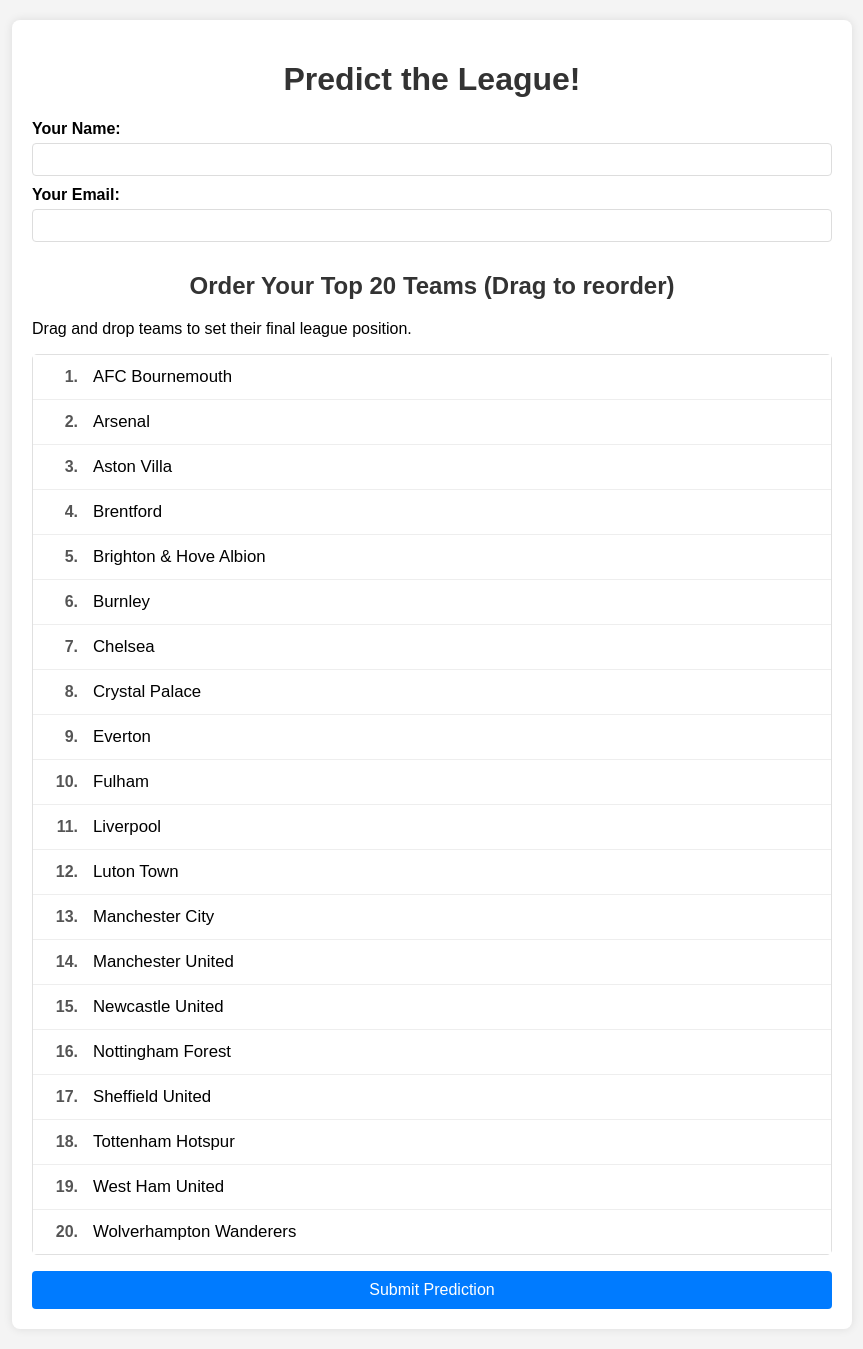
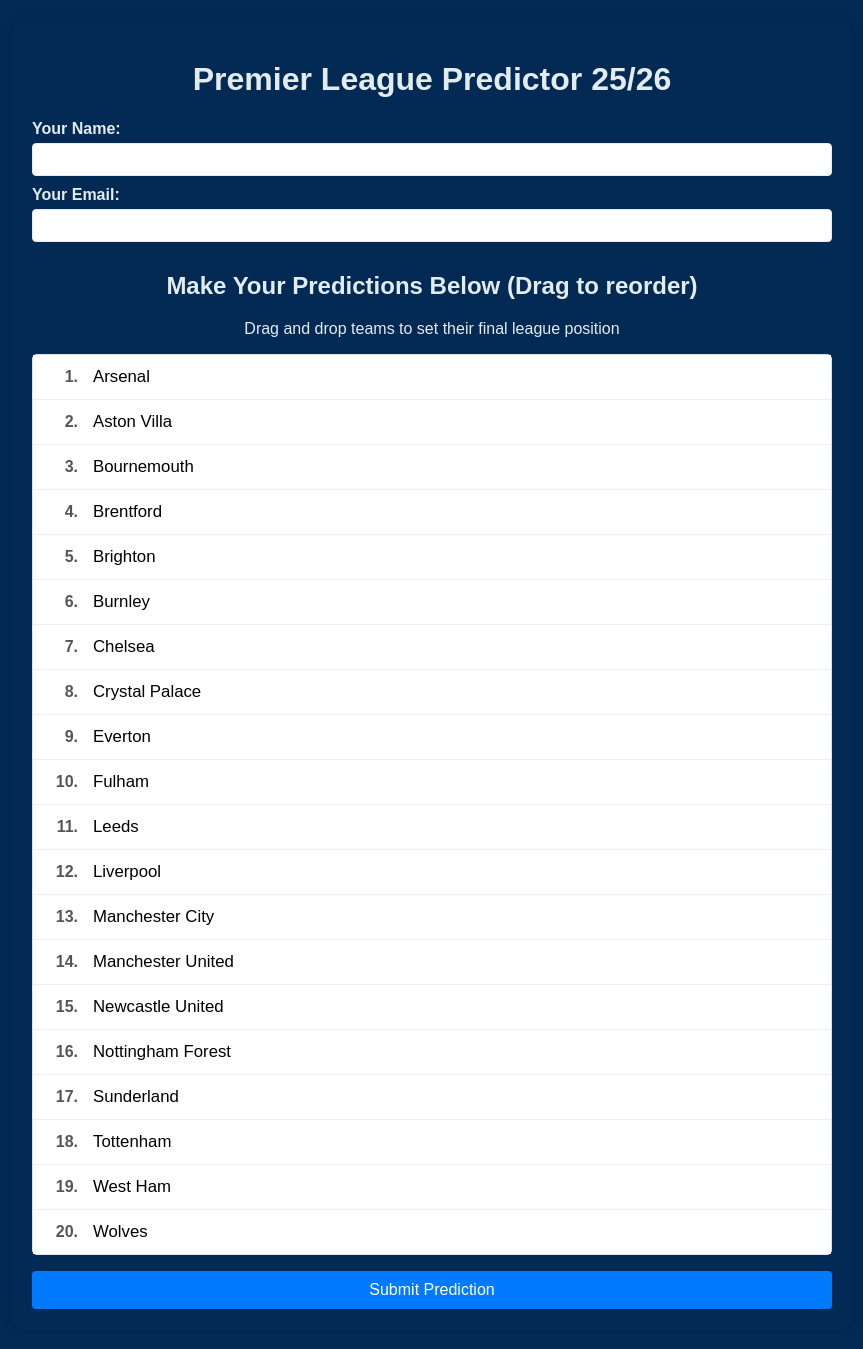
Before and after one commit to jaredvanharn98/premier-league-predictions, a Flask app: page / in a window 1280 px wide. Shown: the whole page, without its empty margins (208-1071 px from the left). Run offline with Flask 3, Linux system fonts and the light colour scheme; some libraries are stand-ins or nearby versions.

Commit message:
graphics v1

```diff
--- a/app.py
+++ b/app.py
@@ -99,15 +99,17 @@
 app = Flask(__name__)
 
 # --- Configuration ---
-app.config['SECRET_KEY'] = 'your_super_secret_key_here'
-app.config['SQLALCHEMY_DATABASE_URI'] = 'sqlite:///' + os.path.join(app.root_path, 'predictions.db')
-app.config['SQLALCHEMY_TRACK_MODIFICATIONS'] = False
+#app.config['SECRET_KEY'] = 'your_super_secret_key_here'
+#app.config['SQLALCHEMY_DATABASE_URI'] = 'sqlite:///' + os.path.join(app.root_path, 'predictions.db')
+#app.config['SQLALCHEMY_TRACK_MODIFICATIONS'] = False
 
 
 # --- Configuration ---
 # 3. Get SECRET_KEY from environment variable, provide a default for local dev
 app.config['SECRET_KEY'] = os.environ.get('SECRET_KEY', 'a_secret_key_for_dev_only')
 app.config['SQLALCHEMY_TRACK_MODIFICATIONS'] = False # Recommended to suppress warnings
+
+#postgresql://premierleaguepredictions_user:pBkP8MpXY0gxvS9ZtUmyTGhhnllgtvia@dpg-d25mjrnfte5s738b5940-a.oregon-postgres.render.com/premierleaguepredictions
 
 # 4. Configure DATABASE_URL
 app.config['SQLALCHEMY_DATABASE_URI'] = os.environ.get('DATABASE_URL')
--- a/static/script.js
+++ b/static/script.js
@@ -157,10 +157,10 @@
     // --- Predefined Football Teams ---
     let currentTeamsOrder = [
         "Manchester City", "Arsenal", "Liverpool", "Aston Villa",
-        "Tottenham Hotspur", "Chelsea", "Newcastle United", "Manchester United",
-        "West Ham United", "Brighton & Hove Albion", "Wolverhampton Wanderers",
-        "AFC Bournemouth", "Fulham", "Crystal Palace", "Brentford",
-        "Everton", "Nottingham Forest", "Luton Town", "Burnley", "Sheffield United"
+        "Tottenham", "Chelsea", "Newcastle United", "Manchester United",
+        "West Ham", "Brighton", "Wolves",
+        "Bournemouth", "Fulham", "Crystal Palace", "Brentford",
+        "Everton", "Nottingham Forest", "Sunderland", "Burnley", "Leeds"
     ].sort(); // Sort alphabetically initially for a consistent starting point
 
     // --- Helper Functions ---
@@ -197,10 +197,10 @@
         // Re-initialize team order to default and re-render
         currentTeamsOrder = [
             "Manchester City", "Arsenal", "Liverpool", "Aston Villa",
-            "Tottenham Hotspur", "Chelsea", "Newcastle United", "Manchester United",
-            "West Ham United", "Brighton & Hove Albion", "Wolverhampton Wanderers",
-            "AFC Bournemouth", "Fulham", "Crystal Palace", "Brentford",
-            "Everton", "Nottingham Forest", "Luton Town", "Burnley", "Sheffield United"
+            "Tottenham", "Chelsea", "Newcastle United", "Manchester United",
+            "West Ham", "Brighton", "Wolves",
+            "Bournemouth", "Fulham", "Crystal Palace", "Brentford",
+            "Everton", "Nottingham Forest", "Sunderland", "Burnley", "Leeds"
         ].sort();
         renderTeamList();
     }
--- a/static/style.css
+++ b/static/style.css
@@ -1,19 +1,25 @@
 body {
     font-family: sans-serif;
     margin: 20px;
-    background-color: #f4f4f4;
+    background-color: #032955;
 }
 .container {
     max-width: 800px;
     margin: 0 auto;
-    background-color: #fff;
+    background-color: #032955;
     padding: 20px;
     border-radius: 8px;
     box-shadow: 0 0 10px rgba(0, 0, 0, 0.1);
 }
+
+.team-count {
+    text-align: center;
+    color: #e3ecec;
+}
+
 h1, h2 {
     text-align: center;
-    color: #333;
+    color: #e3ecec;
 }
 .user-details, .team-list {
     margin-bottom: 20px;
@@ -22,12 +28,14 @@
     display: block;
     margin-bottom: 5px;
     font-weight: bold;
+    color: #e3ecec;
 }
+
 input[type="text"], input[type="email"] {
     width: 100%;
     padding: 8px;
     margin-bottom: 10px;
-    border: 1px solid #ddd;
+    border: 1px solid #e3ecec;
     border-radius: 4px;
     box-sizing: border-box;
 }
--- a/templates/index.html
+++ b/templates/index.html
@@ -138,7 +138,7 @@
 <head>
     <meta charset="UTF-8">
     <meta name="viewport" content="width=device-width, initial-scale=1.0">
-    <title>Football League Predictor</title>
+    <title>Premier League Predictor 25/26</title>
     <link rel="stylesheet" href="{{ url_for('static', filename='style.css') }}">
     <script src="https://cdn.jsdelivr.net/npm/sortablejs@1.15.2/Sortable.min.js"></script>
     <script src="https://cdn.jsdelivr.net/npm/sweetalert2@11"></script>
@@ -169,7 +169,7 @@
             background-color: #f5f5f5;
         }
         #teamList li.sortable-ghost { /* Class added by Sortable.js when dragging */
-            opacity: 0.2;
+            opacity: 0.9;
             background-color: #e0f2f7;
             border: 2px dashed #007bff;
         }
@@ -191,7 +191,7 @@
 </head>
 <body>
     <div class="container">
-        <h1>Predict the League!</h1>
+        <h1>Premier League Predictor 25/26</h1>
 
         <form id="predictionForm"> <div class="user-details">
                 <label for="name">Your Name:</label>
@@ -201,8 +201,8 @@
                 <input type="email" id="email" name="email" required>
             </div>
 
-            <h2>Order Your Top 20 Teams (Drag to reorder)</h2>
-            <p class="team-count">Drag and drop teams to set their final league position.</p>
+            <h2>Make Your Predictions Below (Drag to reorder)</h2>
+            <p class="team-count">Drag and drop teams to set their final league position</p>
 
             <ul id="teamList">
                 </ul>
```
Also changed, not shown: 1 other file.
